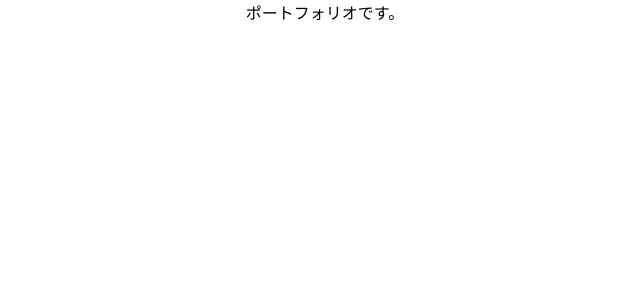
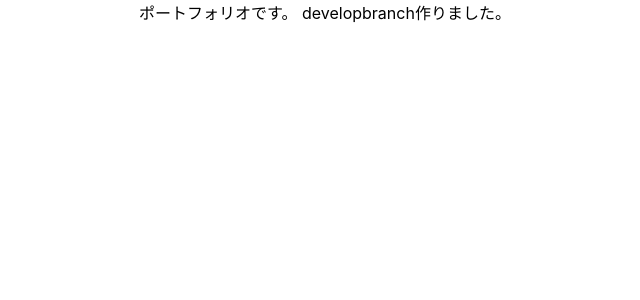
Before and after one commit to s1300012/PortFolio-React, a React (Create React App) app: page / in a window 1280 px wide. Shown: the top 300 px of the page, without its empty margins (315-955 px from the left). Built offline with nearby package versions, Linux system fonts and the light colour scheme.

Commit message:
ブランチ切るテスト

```diff
--- a/src/App.js
+++ b/src/App.js
@@ -5,6 +5,7 @@ function App() {
   return (
     <div className="App">
       ポートフォリオです。
+      developbranch作りました。
     </div>
   );
 }
```
